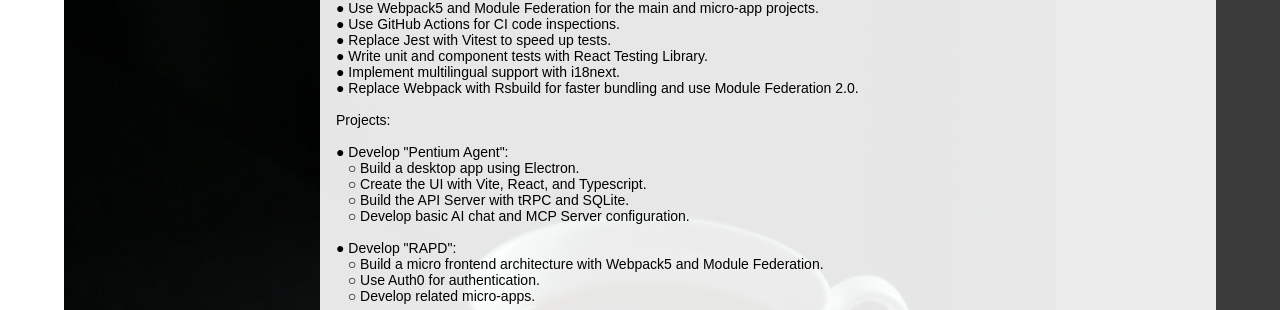
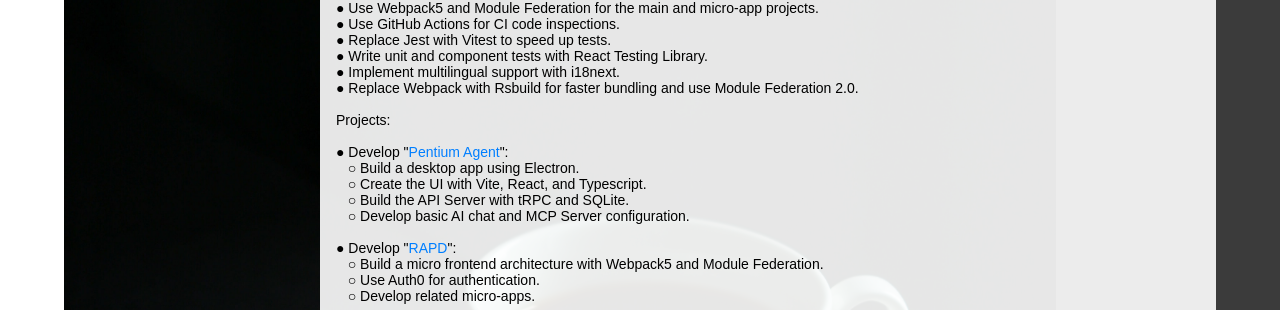
Before and after one commit to roychen3/resume-react-app, a React (Vite) app: page / in a window 1280 px wide. Shown: the part 1953-2263 px from the top of the page. Built offline with nearby package versions, Linux system fonts and the light colour scheme.

Commit message:
fix: update link color and hover effect in global styles; add link property to theme

```diff
--- a/src/globalStyles.tsx
+++ b/src/globalStyles.tsx
@@ -22,10 +22,10 @@
 
 a {
   text-decoration: none;
-  color: ${({ theme }) => theme.mainText};
+  color: ${({ theme }) => theme.link};
 
   &:hover {
-    color: ${({ theme }) => theme.highlight};
+    opacity: 0.7;
     cursor: pointer;
   }
 }
--- a/src/layout/content/experience/ExperienceNode.tsx
+++ b/src/layout/content/experience/ExperienceNode.tsx
@@ -34,7 +34,11 @@
     transform: translateX(13rem);
   }
 `;
-const StyledExperienceNodeContentCompanyName = styled.h2``;
+const StyledExperienceNodeContentCompanyName = styled.h2`
+  & > a {
+    color: ${({ theme }) => theme.mainText};
+  }
+`;
 const StyledExperienceNodeContentJobTitle = styled.h4`
   padding-bottom: 1rem;
   color: ${({ theme }) => theme.subDarkText};
--- a/src/webTheme.ts
+++ b/src/webTheme.ts
@@ -3,6 +3,7 @@
   subDarkText: string;
   subLightText: string;
   highlight: string;
+  link: string;
   darkBackground: string;
   subDarkBackground: string;
   subLightBackground: string;
@@ -17,6 +18,7 @@
   subDarkText: '#646464',
   subLightText: '#dddddd',
   highlight: 'white',
+  link: '#007FFF',
   darkBackground: '#3b3b3b',
   subDarkBackground: '#646464',
   subLightBackground: '#dddddd',
```
